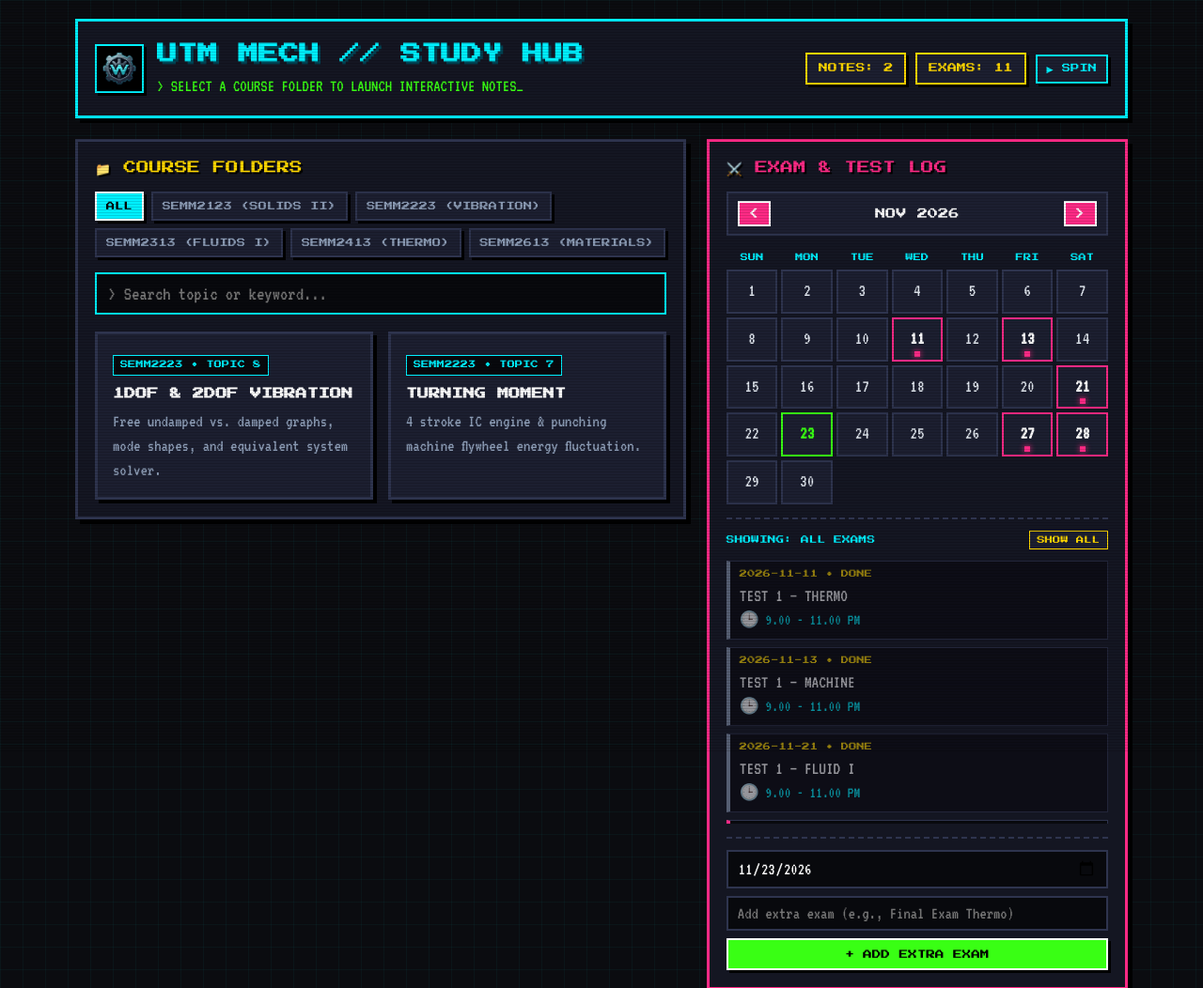
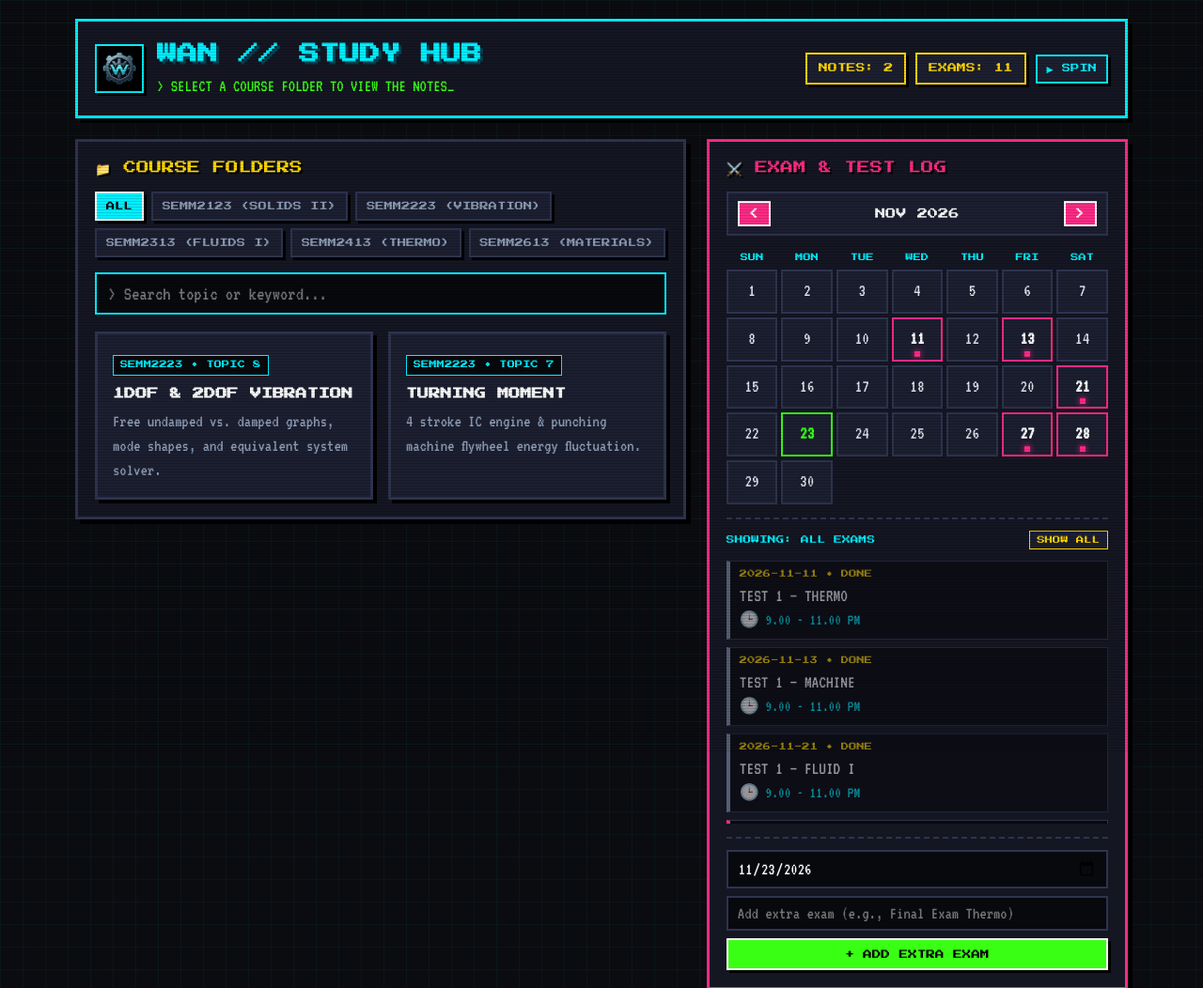
Before and after one commit to wanadibnajmi-afk/Study-Notes, a plain HTML site: page index.html in a window 1280 px wide. Shown: the top 1052 px of the page at 94% size. Drawn offline with Linux system fonts and the light colour scheme.

Commit message:
Update index.html

```diff
--- a/index.html
+++ b/index.html
@@ -3,7 +3,7 @@
 <head>
   <meta charset="UTF-8" />
   <meta name="viewport" content="width=device-width, initial-scale=1.0" />
-  <title>8-BIT STUDY HUB // QUEST LOG</title>
+  <title>W STUDY HUB</title>
   <link rel="icon" type="image/jpeg" href="logo.png.jpg" />
   <link rel="apple-touch-icon" href="logo.png.jpg" />
   <link rel="preconnect" href="https://fonts.googleapis.com">
@@ -459,8 +459,8 @@
       <div class="hud-left">
         <img src="logo.png.jpg" alt="Logo" class="hud-logo" />
         <div class="hud-title">
-          <h1>UTM MECH // STUDY HUB</h1>
-          <div class="hud-sub">&gt; SELECT A COURSE FOLDER TO LAUNCH INTERACTIVE NOTES_</div>
+          <h1>WAN // STUDY HUB</h1>
+          <div class="hud-sub">&gt; SELECT A COURSE FOLDER TO VIEW THE NOTES_</div>
         </div>
       </div>
       <div class="hud-stats">
```
